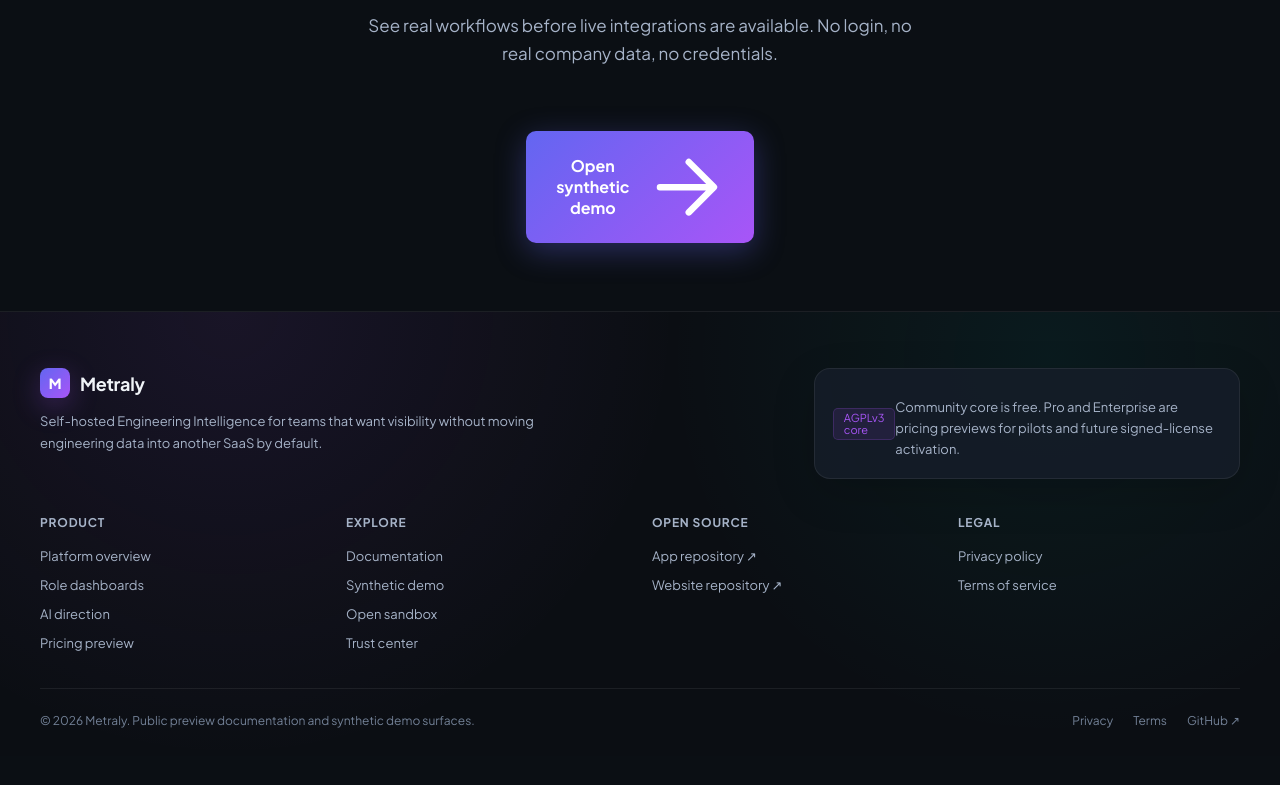
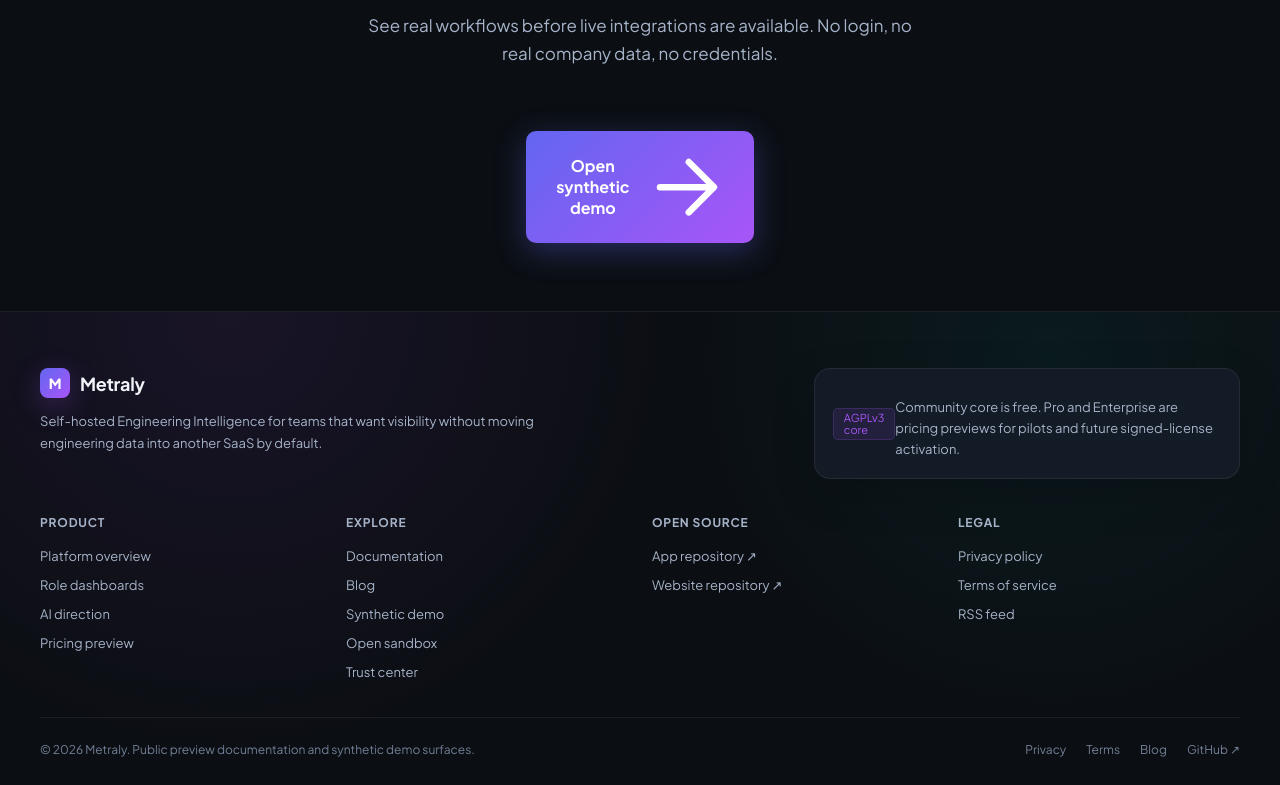
Before and after one commit to getmetraly/website, a Next.js app: page / in a window 1280 px wide. Shown: the part 6042-6827 px from the top of the page. Before the commit the page ends 6798 px from the top, so only its background shows below. Built offline with nearby package versions, Linux system fonts and the light colour scheme.

Commit message:
feat: add blog and rss links to footer

```diff
--- a/components/site-footer.tsx
+++ b/components/site-footer.tsx
@@ -14,6 +14,7 @@
     title: "Explore",
     links: [
       { href: "/docs", label: "Documentation" },
+      { href: "/blog", label: "Blog" },
       { href: "/demo", label: "Synthetic demo" },
       { href: "/demo-app/", label: "Open sandbox" },
       { href: "/trust", label: "Trust center" },
@@ -31,6 +32,7 @@
     links: [
       { href: "/privacy", label: "Privacy policy" },
       { href: "/terms", label: "Terms of service" },
+      { href: "/rss.xml", label: "RSS feed" },
     ],
   },
 ];
@@ -79,6 +81,7 @@
           <div className="footer-bottom-links">
             <Link href="/privacy">Privacy</Link>
             <Link href="/terms">Terms</Link>
+            <Link href="/blog">Blog</Link>
             <a href="https://github.com/getmetraly" target="_blank" rel="noopener noreferrer">GitHub ↗</a>
           </div>
         </div>
```
